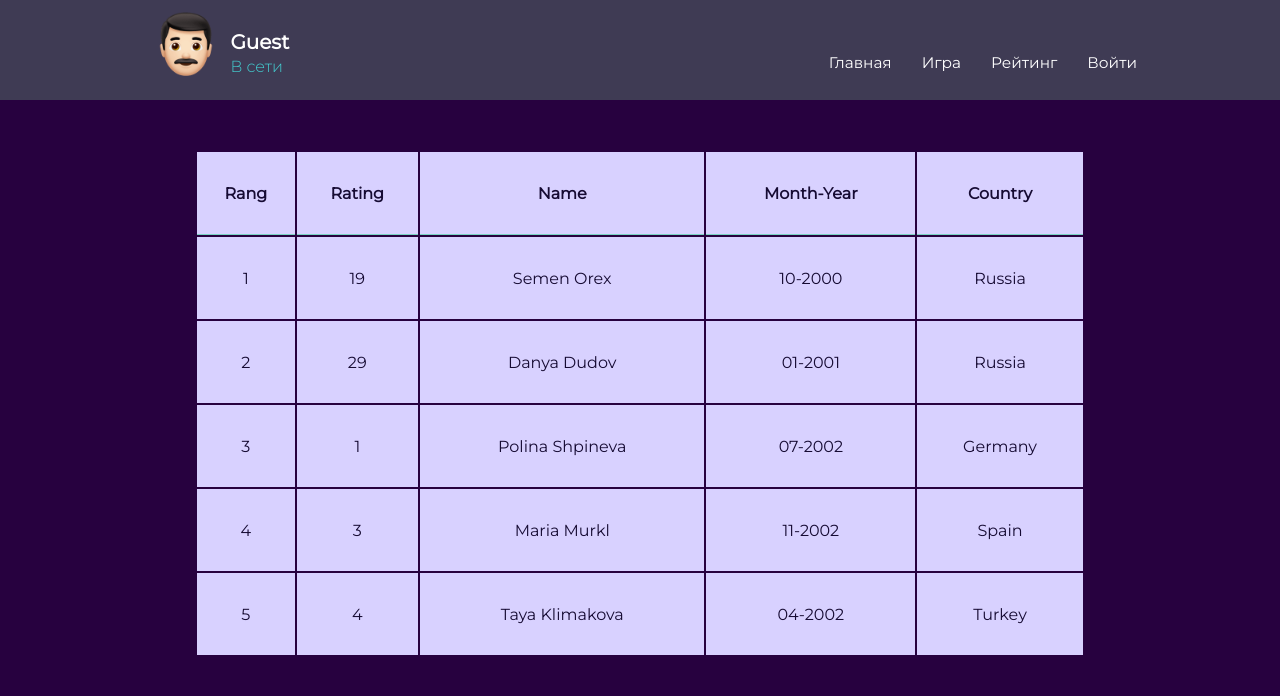
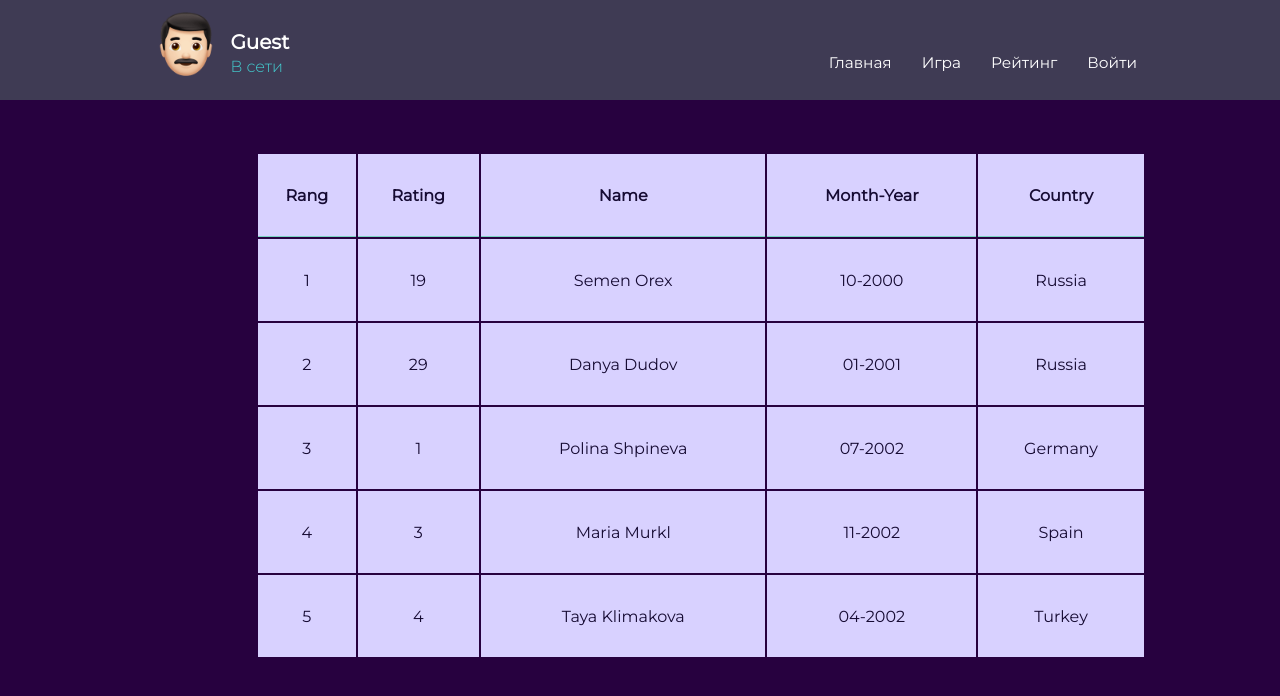
Before and after one commit to shk3t/ubershakmaty, a React (Create React App) app in the folder client/: page /main in a window 1280 px wide. Both pictures are taken after a click on the button "Таблица лидеров". Shown: the top 696 px of the page. Built offline with nearby package versions, Linux system fonts and the light colour scheme.

Commit message:
Update Table.module.css

```diff
--- a/client/src/styles/Table.module.css
+++ b/client/src/styles/Table.module.css
@@ -1,13 +1,11 @@
 .NameClass{
     justify-content: center;
     align-items: center;
-    position:fixed;
-    top:150px;
-    left:50%;
-    transform: translate(-50%);
-    display: block;
+    position: relative;
+    top: 5%;
+    margin-left: 20%;
+}
 
-}
 table.rateTable {
     width: 890px;
     height: 500px;
```
